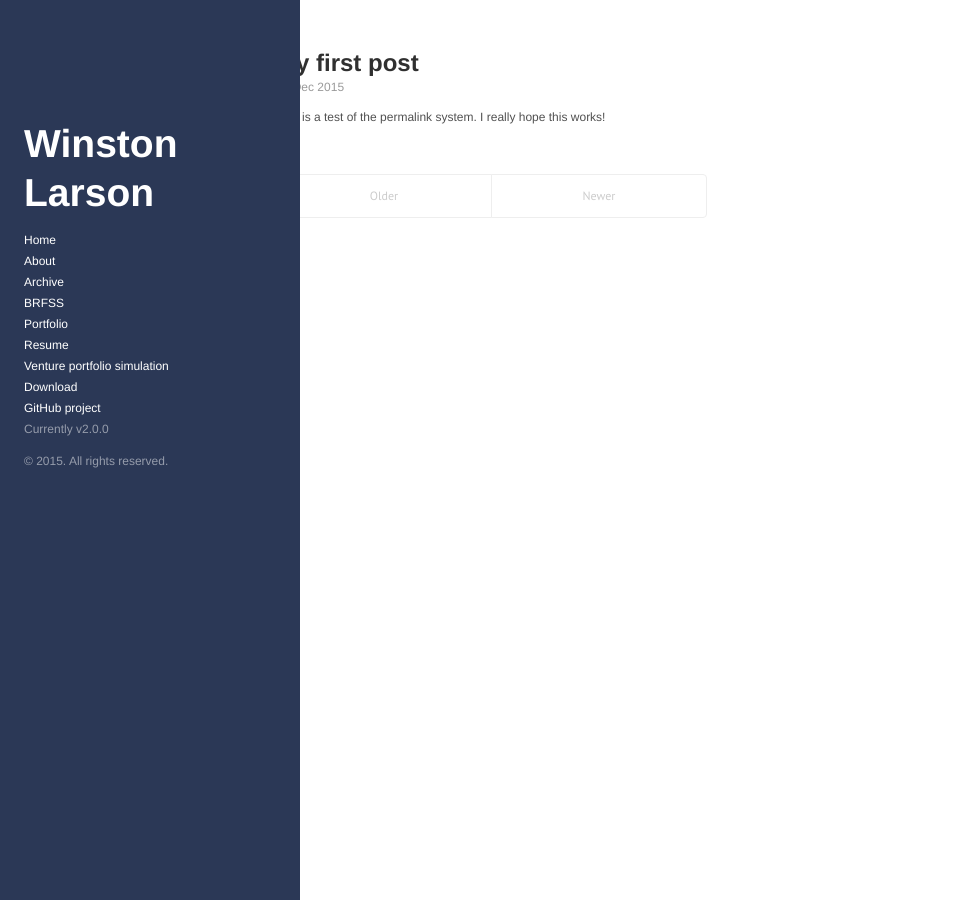
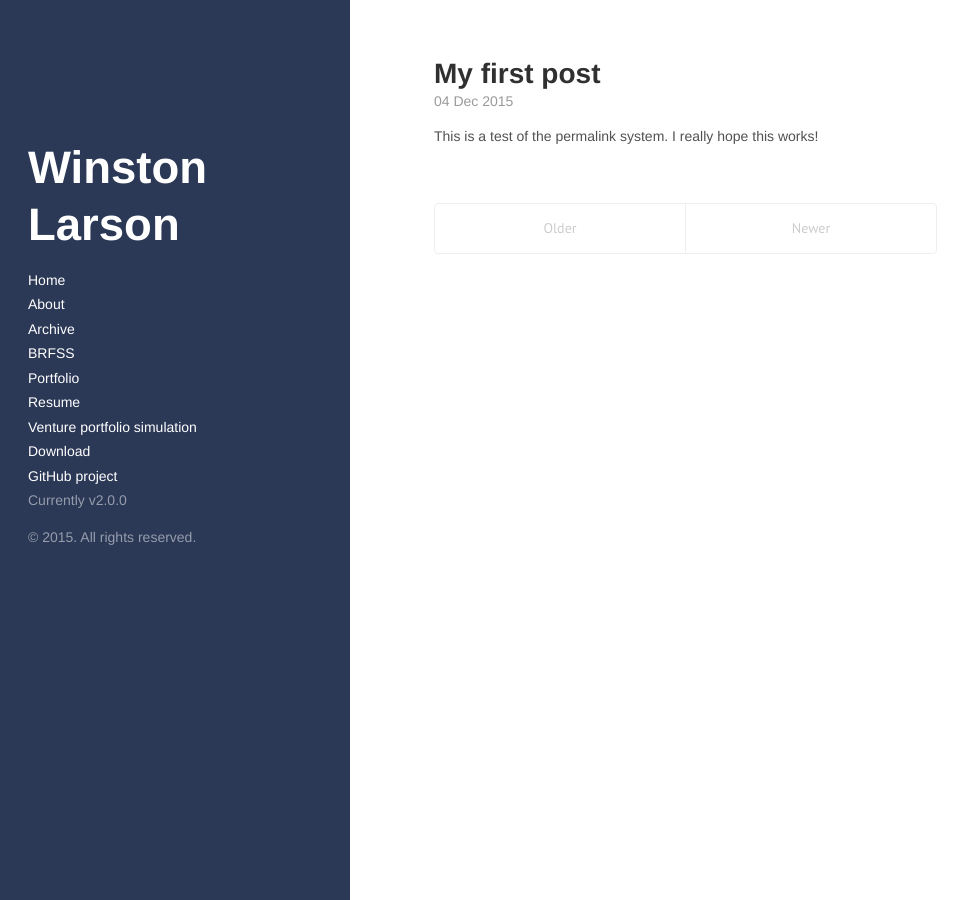
Before and after one commit to winstonlarson/old_website, a Jekyll site: the page built from index.html, in a window 1280 px wide. Shown: the whole page, without its empty margins (0-976 px from the left). Built offline with Jekyll 4.4.1, drawn with Linux system fonts in a browser that asks for light colours; the list of posts is cut into pages by our own code.

Commit message:
changed widths

```diff
--- a/public/css/hyde.css
+++ b/public/css/hyde.css
@@ -41,7 +41,7 @@
 }
 @media (min-width: 58em) {
   html {
-    font-size: 12px;
+    font-size: 14px;
   }
 }
 
@@ -136,7 +136,7 @@
 
 @media (min-width: 64em) {
   .content {
-    margin-left: 22rem;
+    margin-left: 30rem;
     margin-right: 4rem;
   }
 }
```
Also changed, not shown: 1 other file.
